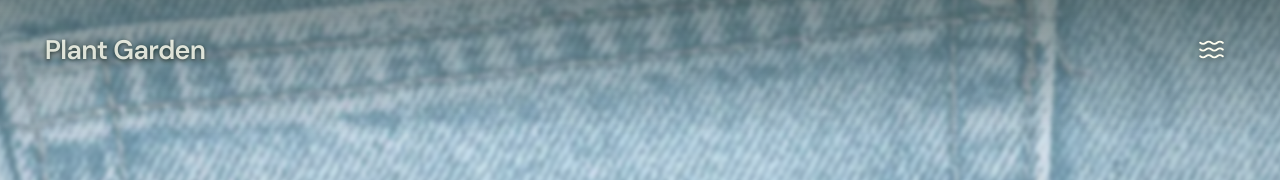
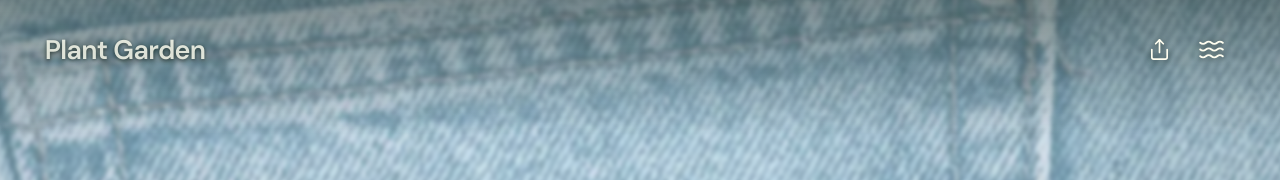
Before and after one commit to sal-blip/JONNY-PLANTIGOCHI-TEST, a React (Vite) app: page / in a window 1280 px wide. Both pictures are taken after a click on the button "Skip intro". Shown: the top 180 px of the page. Built offline with nearby package versions, Linux system fonts and the light colour scheme.

Commit message:
Share the game link from the garden header

```diff
--- a/src/App.jsx
+++ b/src/App.jsx
@@ -1,9 +1,10 @@
 import React, { useCallback, useEffect, useRef, useState } from 'react';
-import { Check, ChevronRight, Waves, Moon, ImagePlus, Music2, Play, Move, Sun, Volume2, VolumeX } from 'lucide-react';
+import { Check, ChevronRight, Waves, Moon, ImagePlus, Music2, Play, Move, Share, Sun, Volume2, VolumeX } from 'lucide-react';
 import PhotoBackground from './PhotoBackground.jsx';
 import { scenes, selectedScene, photoStyle } from './gardenScenes.js';
 import PhonePanel from './PhonePanel.jsx';
 import GardenDialog from './GardenDialog.jsx';
+import GameLink, { gameLink } from './GameLink.jsx';
 import { useGardenTilt } from './useGardenTilt.js';
 import { useGardenSound } from './GardenSound.js';
 import { usePlantAlerts } from './usePlantAlerts.js';
@@ -11,7 +12,7 @@ import { usePhoneApp } from './usePhoneApp.js';
 import PocketDevice from './PocketDevice.jsx';
 import {KEY, restore, wake} from './game.js';
 
-const titles = {menu:'Pocket menu',scenes:'Backgrounds',settings:'Settings',phone:'App & saves',install:'Install app',saves:'Saved plant',alerts:'Plant alerts'};
+const titles = {menu:'Pocket menu',share:'Share Plantigochi',scenes:'Backgrounds',settings:'Settings',phone:'App & saves',install:'Install app',saves:'Saved plant',alerts:'Plant alerts'};
 const homeItems = ['scenes','settings','install','phone'];
 const phoneItems = ['install','saves','alerts'];
 const clock = new Intl.DateTimeFormat(undefined, {hour:'numeric',minute:'2-digit'});
@@ -42,11 +43,12 @@ export default function App() {
   const alerts = usePlantAlerts(plant, phone.offline);
   const [now, setNow] = useState(Date.now);
   const [page, setPage] = useState(null);
+  const [sharing, setSharing] = useState(false);
   const [intro, setIntro] = useState(() => !reducedMotion());
   const tilt = useGardenTilt(intro || page !== null);
   const [leafReady, setLeafReady] = useState(false);
   const [saveOK, setSaveOK] = useState(() => readSave() !== null);
-  const menuButton = useRef(null), restoreFocus = useRef(false);
+  const menuButton = useRef(null), shareButton = useRef(null), restoreFocus = useRef(null);
   const savedLastChange = useRef(saveOK);
   const { play, unlock, running } = useGardenSound({enabled:plant.sound, ambience:plant.ambience !== false, sleeping:plant.stage === 'seed', intro, leafReady});
   const [draftPhoto, setDraftPhoto] = useState(null);
@@ -105,7 +107,7 @@ export default function App() {
   }, [intro, leafReady, finishIntro]);
   useEffect(() => {
     if (!page && !intro && restoreFocus.current) {
-      menuButton.current?.focus({preventScroll:true}); restoreFocus.current = false;
+      restoreFocus.current.focus({preventScroll:true}); restoreFocus.current = null;
     }
   }, [page, intro]);
 
@@ -115,8 +117,23 @@ export default function App() {
       installParent.current = page === 'phone' ? 'phone' : 'menu';
       if (phone.installState === 'available') void phone.promptInstall();
     }
-    restoreFocus.current = true;
+    restoreFocus.current = id === 'share' ? shareButton.current : menuButton.current;
     setPage(id);
+  }
+  async function shareGame() {
+    if (sharing) return;
+    if (typeof navigator.share === 'function') {
+      setSharing(true);
+      try {
+        await navigator.share({title: 'Plantigochi', url: gameLink()});
+        return;
+      } catch (error) {
+        if (error?.name === 'AbortError') return;
+      } finally {
+        setSharing(false);
+      }
+    }
+    open('share');
   }
   function toggleSound() {
     const enabled = !current.current.sound;
@@ -160,12 +177,15 @@ export default function App() {
       {photo && <img className="custom-photo" src={photo.src} style={photoStyle(photo)} alt="" draggable="false"/>}
     </div>
     <div className="camera" inert={intro ? '' : undefined} aria-hidden={intro || undefined}>
-      <PocketDevice key={plant.id+'-'+(plant.deadAt ?? 'alive')} plant={plant} now={now} resting={!intro && !page} commit={commit} sound={play}/>
+      <PocketDevice key={plant.id+'-'+(plant.deadAt ?? 'alive')} plant={plant} now={now} resting={!intro && !page && !sharing} commit={commit} sound={play}/>
     </div>
     <div className="garden-edges" aria-hidden="true"/>
     <div hidden={page === 'photo'} className="garden-corners" inert={intro ? '' : undefined} aria-hidden={intro || undefined}>
       <span className="garden-wordmark">Plant Garden</span>
-      <button ref={menuButton} className="wave-menu" aria-label="Open pocket menu" title="Pocket menu" aria-haspopup="dialog" onClick={() => open('menu')}><Waves/></button>
+      <div className="garden-actions">
+        <button ref={shareButton} className="garden-share" aria-label="Share Plantigochi" title="Share Plantigochi" onClick={shareGame}><Share aria-hidden="true"/></button>
+        <button ref={menuButton} className="wave-menu" aria-label="Open pocket menu" title="Pocket menu" aria-haspopup="dialog" onClick={() => open('menu')}><Waves aria-hidden="true"/></button>
+      </div>
       <span className="garden-clock"><TimeIcon aria-hidden="true"/><time dateTime={time.toISOString()}>{clock.format(time)}</time></span>
       <small className="garden-credit">© 2026 Waz Lab</small>
     </div>
@@ -178,7 +198,8 @@ export default function App() {
     </div>}
     {page === 'photo' && <PhotoBackground photo={draftPhoto} update={setDraftPhoto} layer={scenery} apply={savePhoto}
       cancel={() => { setDraftPhoto(null); open('scenes'); }}/>}
-    {page && page !== 'photo' && <GardenDialog page={page} title={titles[page]} back={page === 'menu' ? null : () => open(parent)} close={() => setPage(null)}>
+    {page && page !== 'photo' && <GardenDialog page={page} title={titles[page]} back={page === 'menu' || page === 'share' ? null : () => open(parent)} close={() => setPage(null)}>
+      {page === 'share' && <div className="phone-section"><GameLink showAddress/></div>}
       {page === 'menu' && <MenuItems items={phone.installed ? homeItems.filter(id => id !== 'install') : homeItems} open={open}/>}
       {page === 'phone' && <MenuItems items={phoneItems} open={open}/>}
       {page === 'scenes' && <div className="scenes">{Object.entries(scenes).map(([id,name]) =>
--- /dev/null
+++ b/src/GameLink.jsx
@@ -0,0 +1,31 @@
+import React, { useEffect, useRef, useState } from 'react';
+
+export const gameLink = () => new URL('/', window.location.href).href;
+
+export default function GameLink({ showAddress = false }) {
+  const [status, setStatus] = useState('idle');
+  const field = useRef(null);
+  const url = gameLink();
+
+  useEffect(() => {
+    if (status === 'manual') {
+      field.current.focus();
+      field.current.select();
+    }
+  }, [status]);
+
+  async function copyLink() {
+    try {
+      await navigator.clipboard.writeText(url);
+      setStatus('copied');
+    } catch {
+      setStatus('manual');
+    }
+  }
+
+  return <>
+    {(showAddress || status === 'manual') && <input className="game-link" ref={field} type="url" aria-label="Game link to copy" readOnly value={url} onFocus={e => e.target.select()}/>}
+    <button className="primary-btn" onClick={copyLink}>Copy game link</button>
+    <p role="status" className="backup-notice">{status === 'copied' ? 'Game link copied.' : status === 'manual' ? 'Select the link and choose Copy.' : ''}</p>
+  </>;
+}
--- a/src/PhonePanel.jsx
+++ b/src/PhonePanel.jsx
@@ -2,19 +2,14 @@ import React, { useRef, useState } from 'react';
 import { Bell, Check, Download, HardDrive, Upload } from 'lucide-react';
 import { backupLimit } from './gardenScenes.js';
 import { readPlant, STAGE_NAMES } from './game.js';
+import GameLink from './GameLink.jsx';
 
 function InstallHelp({phone}) {
-  const [copyState,setCopyState] = useState('idle');
-  const link = new URL('/', window.location.href).href;
   const ua = navigator.userAgent;
   const ios = /iPad|iPhone|iPod/.test(ua) || (navigator.platform === 'MacIntel' && navigator.maxTouchPoints > 1);
   const android = /Android/i.test(ua);
   const embedded = window.self !== window.top || /ChatGPT|FBAN|FBAV|Instagram|; wv\)/i.test(ua) ||
     (ios && !/Safari|CriOS|FxiOS|EdgiOS/.test(ua));
-  async function copyLink() {
-    try { await navigator.clipboard.writeText(link); setCopyState('copied'); }
-    catch { setCopyState('select'); }
-  }
   switch (phone.installState) {
     case 'installed': return <p>Plantigochi is installed on this device.</p>;
     case 'prompting': return <p role="status">Choose Install in your browser’s prompt.</p>;
@@ -29,9 +24,7 @@ function InstallHelp({phone}) {
   return <>
     {embedded && <p>Open the game link in {ios ? 'Safari' : android ? 'Chrome' : 'your browser'} first.</p>}
     <p>{steps}</p>
-    <button className="primary-btn" onClick={copyLink}>Copy game link</button>
-    {copyState === 'copied' && <p role="status">Game link copied.</p>}
-    {copyState === 'select' && <input aria-label="Game link to copy" readOnly value={link} onFocus={e=>e.target.select()}/>}
+    <GameLink/>
   </>;
 }
 
--- a/src/style.css
+++ b/src/style.css
@@ -103,10 +103,13 @@ h1,h2,p{margin:0}svg{flex-shrink:0}
 .garden-edges,.garden-corners{position:absolute;inset:0;pointer-events:none}
 .garden-edges{background:linear-gradient(180deg,#15231b66,transparent 17%,transparent 83%,#12221c66)}
 .garden-corners{--side:max(20px,3.5vw);--top:max(16px,3.4dvh);color:#fafbf0;text-shadow:0 1px 4px #102019d9}
-.garden-wordmark,.wave-menu,.garden-clock,.garden-credit{position:absolute}
+.garden-wordmark,.garden-actions,.garden-clock,.garden-credit{position:absolute}
 .garden-wordmark{left:max(var(--side),env(safe-area-inset-left));top:max(calc(var(--top) + 8px),env(safe-area-inset-top));font:520 clamp(18px,2.1vw,27px)/1.1 var(--display);letter-spacing:-.025em;color:#f6f8ebdf}
-.wave-menu{pointer-events:auto;right:max(var(--side),env(safe-area-inset-right));top:max(var(--top),env(safe-area-inset-top));height:44px;width:48px;display:grid;place-items:center;background:transparent;color:#fffef0;border:0;filter:drop-shadow(0 1px 3px #15251cca)}
-.wave-menu svg{width:27px;height:27px;stroke-width:1.75}.wave-menu:hover{color:white}.wave-menu:focus-visible{outline-color:white}
+.garden-actions{right:max(var(--side),env(safe-area-inset-right));top:max(var(--top),env(safe-area-inset-top));display:flex;gap:4px}
+.garden-actions button{pointer-events:auto;height:44px;width:48px;display:grid;place-items:center;background:transparent;color:#fffef0;border:0;filter:drop-shadow(0 1px 3px #15251cca)}
+.garden-actions svg{width:27px;height:27px;stroke-width:1.75}.garden-actions .garden-share svg{width:23px;height:23px}
+.garden-actions button:hover{color:white}.garden-actions button:focus-visible{outline-color:white}
+.game-link{width:100%;min-width:0;padding:8px 10px;font:inherit;font-size:16px;color:var(--ink);background:#f6fbeacc;border:1px solid #849b7c;border-radius:8px}
 .garden-clock,.garden-credit{bottom:max(18px,env(safe-area-inset-bottom));font-size:13px;font-weight:520;color:#f4f7e9e8}
 .garden-clock{left:max(var(--side),env(safe-area-inset-left));display:flex;align-items:center;gap:7px;font-variant-numeric:tabular-nums}
 .garden-clock svg{width:16px;height:16px;stroke-width:1.5}.garden-credit{right:max(var(--side),env(safe-area-inset-right))}
```
